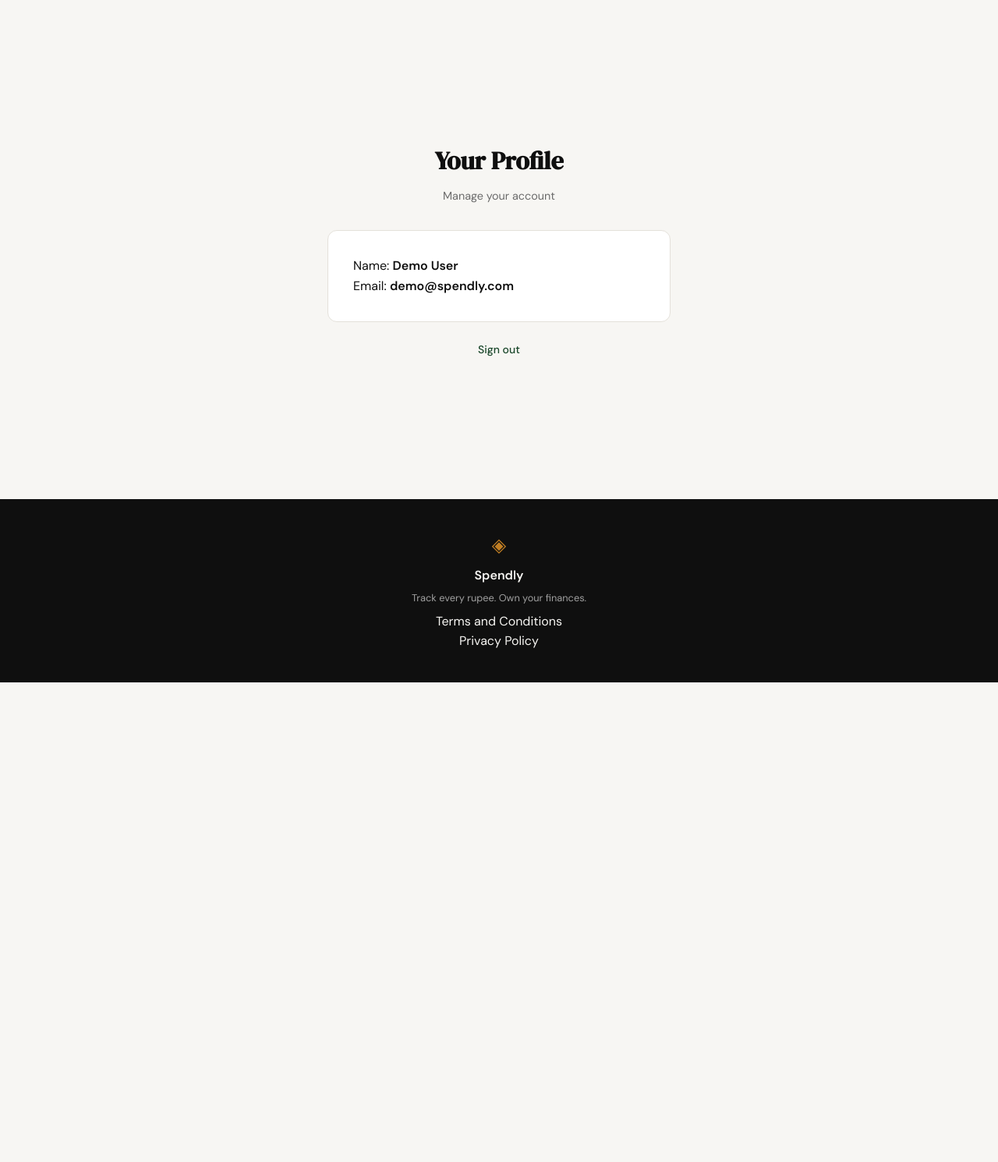
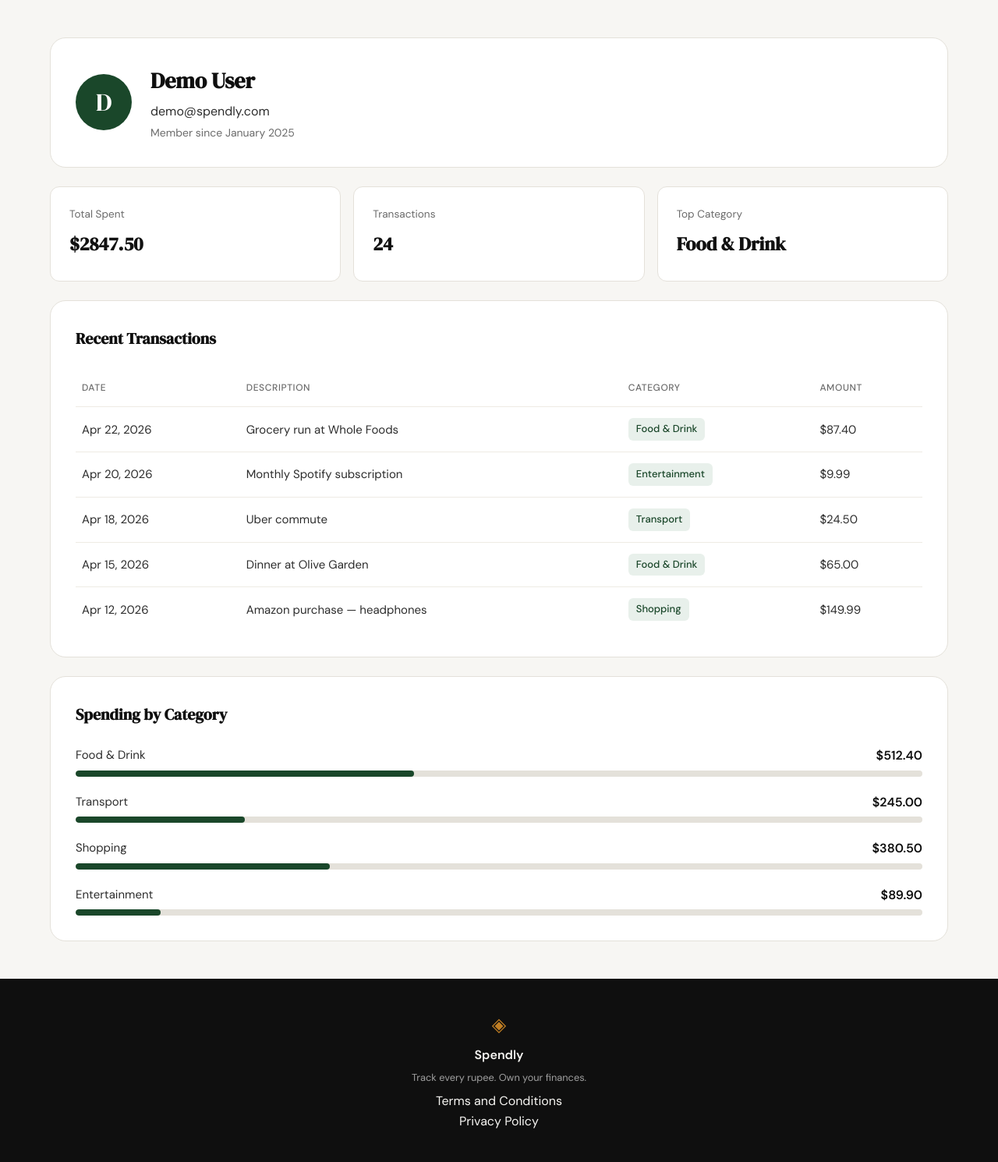
Before and after one commit to ShineAkash/spendly, a Flask app: page /profile in a window 1280 px wide. Shown: the part 61-1551 px from the top of the page at 78% size. Before the commit the page ends 936 px from the top, so only its background shows below. Run offline with Flask 3, Linux system fonts and the light colour scheme; a user stored in the database is signed in.

Commit message:
add profile page ui

```diff
--- a/app.py
+++ b/app.py
@@ -156,7 +156,32 @@ def logout():
 @app.route("/profile")
 @login_required
 def profile():
-    return render_template("profile.html")
+    context = {
+        "user": {
+            "name": current_user.name,
+            "email": current_user.email,
+            "member_since": "January 2025"
+        },
+        "stats": {
+            "total_spent": 2847.50,
+            "transaction_count": 24,
+            "top_category": "Food & Drink"
+        },
+        "transactions": [
+            {"date": "Apr 22, 2026", "description": "Grocery run at Whole Foods", "category": "Food & Drink", "amount": 87.40},
+            {"date": "Apr 20, 2026", "description": "Monthly Spotify subscription", "category": "Entertainment", "amount": 9.99},
+            {"date": "Apr 18, 2026", "description": "Uber commute", "category": "Transport", "amount": 24.50},
+            {"date": "Apr 15, 2026", "description": "Dinner at Olive Garden", "category": "Food & Drink", "amount": 65.00},
+            {"date": "Apr 12, 2026", "description": "Amazon purchase — headphones", "category": "Shopping", "amount": 149.99},
+        ],
+        "categories": [
+            {"name": "Food & Drink", "total": 512.40, "percentage": 40},
+            {"name": "Transport", "total": 245.00, "percentage": 20},
+            {"name": "Shopping", "total": 380.50, "percentage": 30},
+            {"name": "Entertainment", "total": 89.90, "percentage": 10},
+        ]
+    }
+    return render_template("profile.html", **context)
 
 
 @app.route("/expenses/add")
--- a/static/css/style.css
+++ b/static/css/style.css
@@ -720,6 +720,184 @@ a { color: inherit; text-decoration: none; }
 .auth-switch a:hover { text-decoration: underline; }
 
 /* ------------------------------------------------------------------ */
+/* Profile page                                                        */
+/* ------------------------------------------------------------------ */
+
+.profile-page {
+    max-width: var(--max-width);
+    margin: 0 auto;
+    padding: 3rem 1.5rem;
+    display: flex;
+    flex-direction: column;
+    gap: 1.5rem;
+}
+
+.profile-card {
+    background: var(--paper-card);
+    border: 1px solid var(--border);
+    border-radius: var(--radius-lg);
+    padding: 2rem;
+    display: flex;
+    align-items: center;
+    gap: 1.5rem;
+}
+
+.avatar {
+    width: 72px;
+    height: 72px;
+    border-radius: 50%;
+    background: var(--accent);
+    color: var(--paper-card);
+    display: flex;
+    align-items: center;
+    justify-content: center;
+    font-family: var(--font-display);
+    font-size: 2rem;
+    flex-shrink: 0;
+}
+
+.profile-name {
+    font-family: var(--font-display);
+    font-size: 1.75rem;
+    color: var(--ink);
+    margin: 0 0 0.25rem;
+}
+
+.profile-email {
+    color: var(--ink-soft);
+    margin: 0 0 0.25rem;
+}
+
+.profile-since {
+    color: var(--ink-muted);
+    font-size: 0.875rem;
+    margin: 0;
+}
+
+.stats-row {
+    display: grid;
+    grid-template-columns: repeat(3, 1fr);
+    gap: 1rem;
+}
+
+.stat-card {
+    background: var(--paper-card);
+    border: 1px solid var(--border);
+    border-radius: var(--radius-md);
+    padding: 1.5rem;
+    display: flex;
+    flex-direction: column;
+    gap: 0.25rem;
+}
+
+.section {
+    background: var(--paper-card);
+    border: 1px solid var(--border);
+    border-radius: var(--radius-lg);
+    padding: 2rem;
+}
+
+.section-title {
+    font-family: var(--font-display);
+    font-size: 1.25rem;
+    color: var(--ink);
+    margin: 0 0 1.5rem;
+}
+
+/* Transaction Table */
+.trans-table {
+    width: 100%;
+    border-collapse: collapse;
+}
+
+.trans-table th,
+.trans-table td {
+    text-align: left;
+    padding: 0.875rem 0.5rem;
+    border-bottom: 1px solid var(--border-soft);
+}
+
+.trans-table th {
+    color: var(--ink-muted);
+    font-size: 0.75rem;
+    text-transform: uppercase;
+    letter-spacing: 0.05em;
+    font-weight: 500;
+}
+
+.trans-table td {
+    color: var(--ink-soft);
+    font-size: 0.9375rem;
+}
+
+.trans-table tbody tr:last-child td {
+    border-bottom: none;
+}
+
+/* Category Badges */
+.badge {
+    display: inline-block;
+    padding: 4px 10px;
+    border-radius: var(--radius-sm);
+    font-size: 0.8125rem;
+    font-weight: 500;
+}
+
+.badge-category {
+    background: var(--accent-light);
+    color: var(--accent);
+}
+
+/* Category Breakdown */
+.category-row {
+    margin-bottom: 1.25rem;
+}
+
+.category-row:last-child {
+    margin-bottom: 0;
+}
+
+.category-header {
+    display: flex;
+    justify-content: space-between;
+    margin-bottom: 0.375rem;
+}
+
+.category-name {
+    color: var(--ink-soft);
+    font-size: 0.9375rem;
+}
+
+.category-amount {
+    color: var(--ink);
+    font-weight: 600;
+}
+
+.category-bar-bg {
+    height: 8px;
+    background: var(--border);
+    border-radius: 4px;
+    overflow: hidden;
+}
+
+.category-bar-fill {
+    height: 100%;
+    background: var(--accent);
+    border-radius: 4px;
+}
+
+@media (max-width: 768px) {
+    .stats-row {
+        grid-template-columns: 1fr;
+    }
+
+    .profile-card {
+        flex-direction: column;
+        text-align: center;
+    }
+}
+
+/* ------------------------------------------------------------------ */
 /* Legal pages                                                         */
 /* ------------------------------------------------------------------ */
 
--- a/templates/profile.html
+++ b/templates/profile.html
@@ -3,25 +3,70 @@
 {% block title %}Profile — Spendly{% endblock %}
 
 {% block content %}
+<section class="profile-page">
 
-<section class="auth-section">
-    <div class="auth-container">
+    <div class="profile-card">
+        <div class="avatar">{{ current_user.name[0] }}</div>
+        <div class="profile-info">
+            <h1 class="profile-name">{{ user.name }}</h1>
+            <p class="profile-email">{{ user.email }}</p>
+            <p class="profile-since">Member since {{ user.member_since }}</p>
+        </div>
+    </div>
 
-        <div class="auth-header">
-            <h1 class="auth-title">Your Profile</h1>
-            <p class="auth-subtitle">Manage your account</p>
+    <div class="stats-row">
+        <div class="stat-card">
+            <span class="stat-label">Total Spent</span>
+            <span class="stat-value">${{ "%.2f"|format(stats.total_spent) }}</span>
         </div>
+        <div class="stat-card">
+            <span class="stat-label">Transactions</span>
+            <span class="stat-value">{{ stats.transaction_count }}</span>
+        </div>
+        <div class="stat-card">
+            <span class="stat-label">Top Category</span>
+            <span class="stat-value">{{ stats.top_category }}</span>
+        </div>
+    </div>
 
-        <div class="auth-card">
-            <p>Name: <strong>{{ current_user.name }}</strong></p>
-            <p>Email: <strong>{{ current_user.email }}</strong></p>
+    <div class="section">
+        <h2 class="section-title">Recent Transactions</h2>
+        <table class="trans-table">
+            <thead>
+                <tr>
+                    <th>Date</th>
+                    <th>Description</th>
+                    <th>Category</th>
+                    <th>Amount</th>
+                </tr>
+            </thead>
+            <tbody>
+                {% for t in transactions %}
+                <tr>
+                    <td>{{ t.date }}</td>
+                    <td>{{ t.description }}</td>
+                    <td><span class="badge badge-category">{{ t.category }}</span></td>
+                    <td>${{ "%.2f"|format(t.amount) }}</td>
+                </tr>
+                {% endfor %}
+            </tbody>
+        </table>
+    </div>
+
+    <div class="section">
+        <h2 class="section-title">Spending by Category</h2>
+        {% for cat in categories %}
+        <div class="category-row">
+            <div class="category-header">
+                <span class="category-name">{{ cat.name }}</span>
+                <span class="category-amount">${{ "%.2f"|format(cat.total) }}</span>
+            </div>
+            <div class="category-bar-bg">
+                <div class="category-bar-fill" style="width: {{ cat.percentage }}%"></div>
+            </div>
         </div>
+        {% endfor %}
+    </div>
 
-        <p class="auth-switch">
-            <a href="{{ url_for('logout') }}">Sign out</a>
-        </p>
-
-    </div>
 </section>
-
 {% endblock %}
```
Also changed, not shown: .claude/skills/frontend/skill.md (added), .claude/specs/04-profile-page.md (added).
